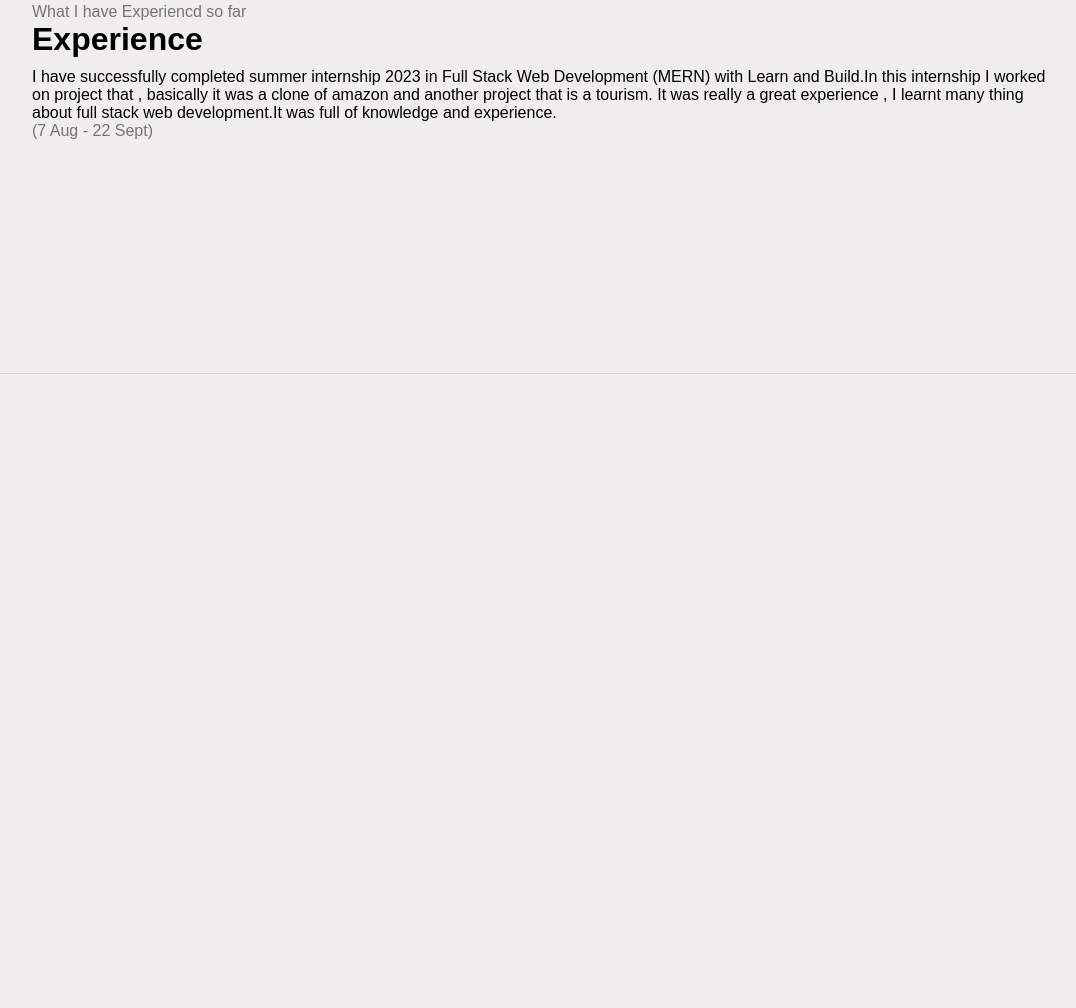
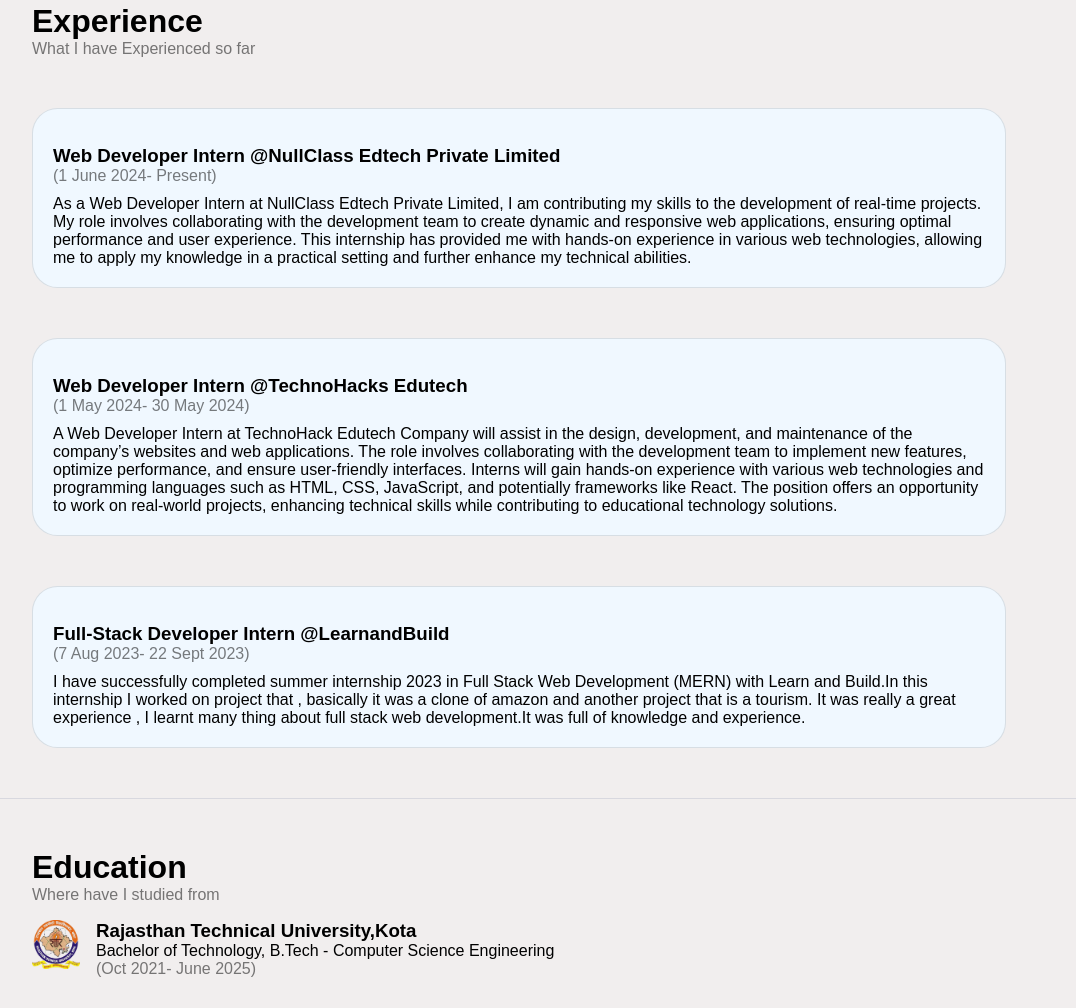
Before and after one commit to raviranjan0/myportfolio, a plain HTML site: page index.html in a window 1280 px wide. Shown: the part 1127-2135 px from the top of the page, without its empty margins (96-1172 px from the left). Before the commit the page ends 1551 px from the top, so only its background shows below. Drawn offline with nearby package versions, Linux system fonts and the light colour scheme.

Commit message:
Education section update

```diff
--- a/index.html
+++ b/index.html
@@ -51,8 +51,9 @@
     <hr />
     <section class="secondsection">
       <div id="left-second">
+
+        <h1>Skills</h1>
         <span class="s1">What I have learnt so far</span>
-        <h1>Skills</h1>
         <ul>
           <li>HTML</li>
           <li>CSS</li>
@@ -63,8 +64,9 @@
         </ul>
       </div>
       <div id="mid-second">
+
+        <h1>Projects</h1>
         <span class="s1">Work done</span>
-        <h1>Projects</h1>
         <ul>
           <li><a href="https://github.com/raviranjan0/Amazonclone">Amazon clone</a></li>
           <li><a href="https://github.com/raviranjan0/ToDo-List">To-Do List</a></li>
@@ -73,8 +75,9 @@
         </ul>
       </div>
       <div id="right-second">
+
+        <h1>Services</h1>
         <span class="s1">What I do</span>
-        <h1>Services</h1>
         <ul>
           <li>Website Development</li>
           <li>Graphic Design</li>
@@ -89,8 +92,42 @@
     <hr />
 
     <section class="thirdsection">
-      <span class="s1">What I have Experiencd so far </span>
+
       <h1>Experience</h1>
+      <span class="s1">What I have Experienced so far </span>
+      <div class="My-Experienced">
+        <h3 class="Internship"> Web Developer Intern @NullClass Edtech Private Limited</h3>
+        <span class="s1">(1 June 2024- Present)</span>
+        <div class="intern">
+          As a Web Developer Intern at NullClass Edtech Private Limited, I am contributing my skills to the development
+          of
+          real-time projects. My role involves collaborating with the development team to create dynamic and responsive
+          web applications, ensuring optimal performance and user experience. This internship has provided me with
+          hands-on experience in various web technologies, allowing me to apply my knowledge in a practical setting and
+          further enhance my technical abilities.
+
+        </div>
+      </div>
+
+
+      <div class="My-Experienced">
+        <h3 class="Internship">Web Developer Intern @TechnoHacks Edutech</h3>
+        <span class="s1">(1 May 2024- 30 May 2024)</span>
+        <div class="intern">
+          A Web Developer Intern at TechnoHack Edutech Company will assist in the design, development, and maintenance
+          of
+          the company’s websites and web applications. The role involves collaborating with the development team to
+          implement new features, optimize performance, and ensure user-friendly interfaces. Interns will gain hands-on
+          experience with various web technologies and programming languages such as HTML, CSS, JavaScript, and
+          potentially frameworks like React. The position offers an opportunity to work on real-world projects,
+          enhancing technical skills while contributing to educational technology solutions.
+
+        </div>
+      </div>
+
+      <div class="My-Experienced">
+        <h3 class="Internship">Full-Stack Developer Intern @LearnandBuild</h3>
+        <span class="s1">(7 Aug 2023- 22 Sept 2023)</span>
         <div class="intern">
           I have successfully completed summer internship 2023 in Full Stack Web
           Development (MERN) with Learn and Build.In this internship I worked on
@@ -99,11 +136,38 @@
           thing about full stack web development.It was full of knowledge and
           experience.
         </div>
-      <span class="s1">(7 Aug - 22 Sept)</span>
+      </div>
+
+    </section>
+    <hr>
+    <section class="thirdsection">
+      <h1>Education</h1>
+      <span class="s1">Where have I studied from</span>
+      <div id="university">
+        <div class="rtu-logo">
+          <img src="Rtu logo.png" alt="logo">
+
+        </div>
+        <div class=" University">
+          <h3 id="university-name">Rajasthan Technical University,Kota</h3>
+          <p>Bachelor of Technology, B.Tech - Computer Science Engineering</p>
+          <div class="year"><span class="s1">(Oct 2021- June 2025)</span>
+          </div>
+
+        </div>
+
+      </div>
     </section>
 
-    <hr />
+
+
+
+
+
+
   </main>
+
+
   <script src="https://unpkg.com/typed.js@2.0.16/dist/typed.umd.js"></script>
   <script>
     var typed = new Typed("#element", {
@@ -117,6 +181,7 @@
       typeSpeed: 50,
     });
   </script>
+
 </body>
 
 </html>
--- a/style.css
+++ b/style.css
@@ -7,6 +7,8 @@ body {
   background-color: rgb(241, 238, 238);
   color: black;
   font-family: sans-serif;
+  height: 100vh;
+  width: 100vw;
 }
 
 nav {
@@ -28,7 +30,6 @@ nav img {
 nav ul {
   display: flex;
   justify-content: center;
-
 }
 
 nav ul li {
@@ -39,7 +40,6 @@ nav ul li {
 nav ul li a {
   text-decoration: none;
   color: black;
-
 }
 
 nav ul li a:hover {
@@ -47,11 +47,11 @@ nav ul li a:hover {
   font-size: 1.01rem;
   border: 2px solid rgba(0, 0, 0, 0.612);
   letter-spacing: 0.5px;
-    border-radius: 5px;
-    padding: 5px;
+  border-radius: 10px;
+  padding: 10px;
   background-color: whitesmoke;
   box-shadow: 3px 3px 20px rgba(0, 0, 0, 0.515);
-    transition: .5s;
+  transition: 0.5s;
 }
 
 #element {
@@ -65,16 +65,15 @@ nav ul li a:hover {
   margin: 80px 0;
 }
 
-.firstsection>div {
+.firstsection > div {
   width: 30%;
-
 }
 
 .name {
   color: rgb(255, 132, 0);
 }
 
-.s1{
+.s1 {
   color: rgba(0, 0, 0, 0.515);
   margin: auto;
 }
@@ -87,6 +86,12 @@ nav ul li a:hover {
   width: 100%;
   border-radius: 50%;
   margin-top: 20px;
+  box-shadow: 10px 10px 20px;
+}
+
+.rightsection img:hover {
+  width: 500px;
+  height: 500px;
 }
 
 main hr {
@@ -96,70 +101,104 @@ main hr {
   margin: 50px 90px;
 }
 
-.secondsection{
+.secondsection {
   display: flex;
   justify-content: space-between;
   max-width: 80vw;
   margin: auto;
   height: 40vh;
-
 }
 
-.secondsection h1{
+.secondsection h1 {
   font-size: 2rem;
 }
 
-.secondsection ul li{
+.secondsection ul li {
   list-style: none;
   padding: 5px;
   margin: 10px auto;
 }
 
-.thirdsection{
+.thirdsection {
   max-width: 80vw;
   margin: auto;
-    height: 40vh;
 }
 
-.thirdsection h1{
+.thirdsection h1 {
   font-size: 2rem;
 }
 
-.intern{
+.intern {
   margin-top: 10px;
 }
 
-#left-second:hover{
+.Internship {
+  margin-top: 1rem;
+}
+
+.My-Experienced {
+  background-color: aliceblue;
+  padding: 20px;
+  margin: 50px 50px 0 0;
+  border-radius: 1.6rem;
+  border: 1px solid rgba(0, 0, 0, 0.106);
+}
+
+.My-Experienced:hover {
+  padding: 50px;
+  cursor: pointer;
+  box-shadow: 10px 10px 20px black;
+  transform-style: inherit;
+  transition: 0.5s;
+}
+
+#left-second:hover {
   border: 2px solid rgb(194, 41, 7);
   padding: 10px;
   border-radius: 5px;
   cursor: pointer;
-    box-shadow: 10px 10px 20px salmon;
+  box-shadow: 10px 10px 20px rgb(255, 132, 0);
   background-color: #fff;
-    transition: .5s;
+  transition: 0.5s;
 }
 
-#mid-second:hover{
+#mid-second:hover {
   border: 2px solid rgb(194, 41, 7);
   padding: 20px;
   border-radius: 5px;
   cursor: pointer;
-    box-shadow: 10px 10px 20px salmon;
+  box-shadow: 10px 10px 20px rgb(255, 132, 0);
   background-color: #fff;
-    transition: .5s;
+  transition: 0.5s;
 }
-#right-second:hover{
+#right-second:hover {
   border: 2px solid rgb(194, 41, 7);
   padding: 10px;
   border-radius: 5px;
   cursor: pointer;
-    box-shadow: 10px 10px 20px salmon;
+  box-shadow: 10px 10px 20px rgb(255, 132, 0);
   background-color: #fff;
-    transition: .5s;
+  transition: 0.5s;
 }
 
-#mid-second ul li a{
+#mid-second ul li a {
   text-decoration: none;
   list-style: none;
   color: black;
 }
+
+.rtu-logo img {
+  width: 3rem;
+}
+
+#university {
+  display: flex;
+  padding: 0 30px 30px 0px;
+  margin-top: 1rem;
+}
+
+.University {
+  display: flex;
+  flex-direction: column;
+  margin-left: 1rem;
+}
```
Also changed, not shown: 12th logo.png (added), Rtu logo.png (added), school logo .png (added). Lines whose indentation alone changed are shown as unchanged.
